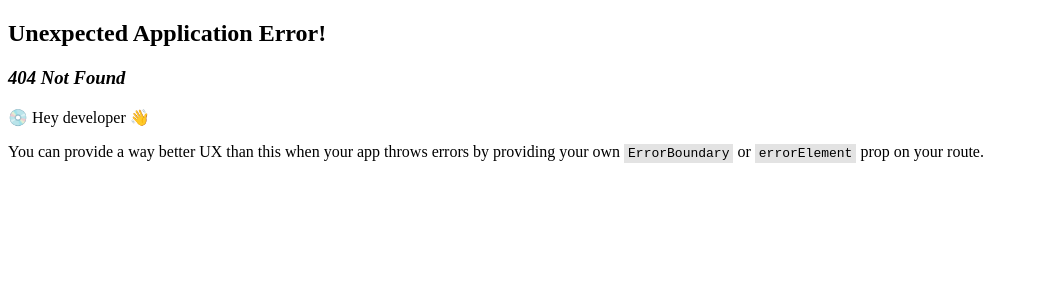
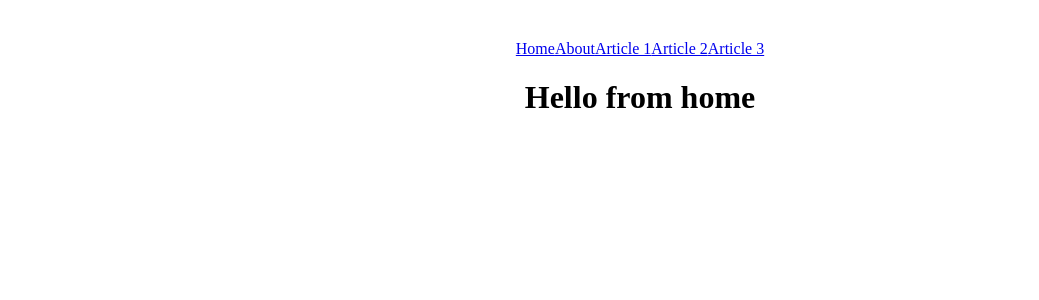
Before and after one commit to abijoserah/react-router, a React (Vite) app: page / in a window 1280 px wide. Before the commit this address had no page. Shown: the top 300 px of the page, without its empty margins (0-1039 px from the left). Built offline with nearby package versions, Linux system fonts and the light colour scheme.

Commit message:
Dynamic segments

```diff
--- a/src/App.tsx
+++ b/src/App.tsx
@@ -8,6 +8,9 @@ function App() {
       <nav>
         <Link to="/">Home</Link>
         <Link to="/about">About</Link>
+        <Link to="/articles/1">Article 1</Link>
+        <Link to="/articles/2">Article 2</Link>
+        <Link to="/articles/3">Article 3</Link>
       </nav>
       <main>
         <Outlet />
```
Also changed, not shown: src/main.tsx (+19 -2 lines).
